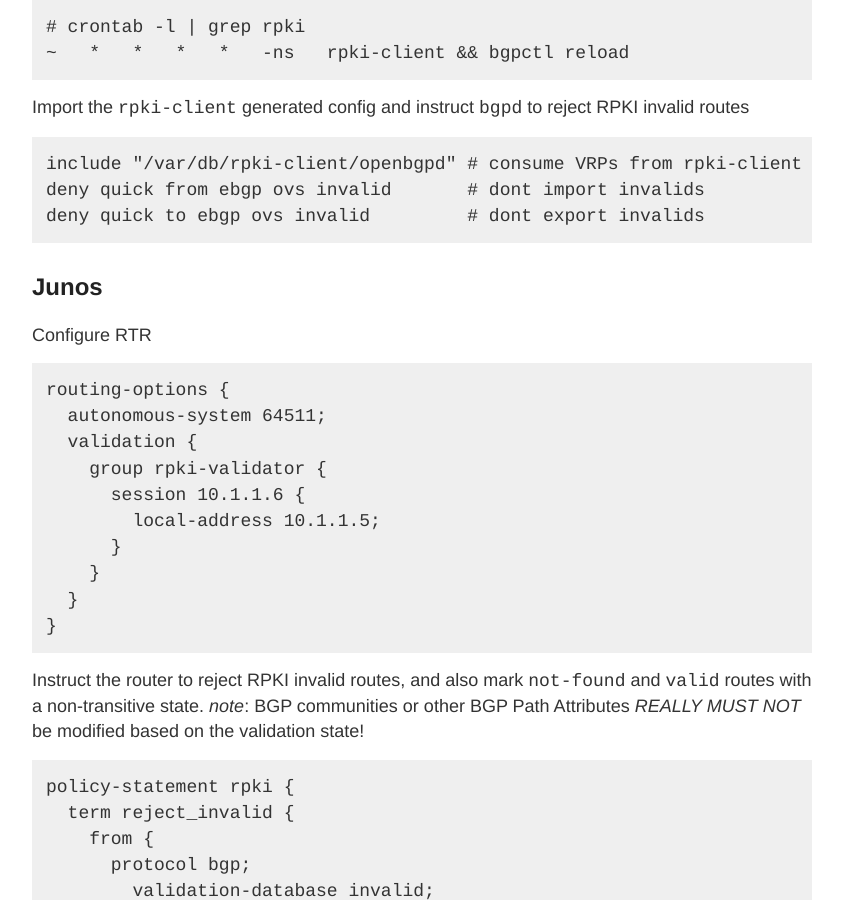
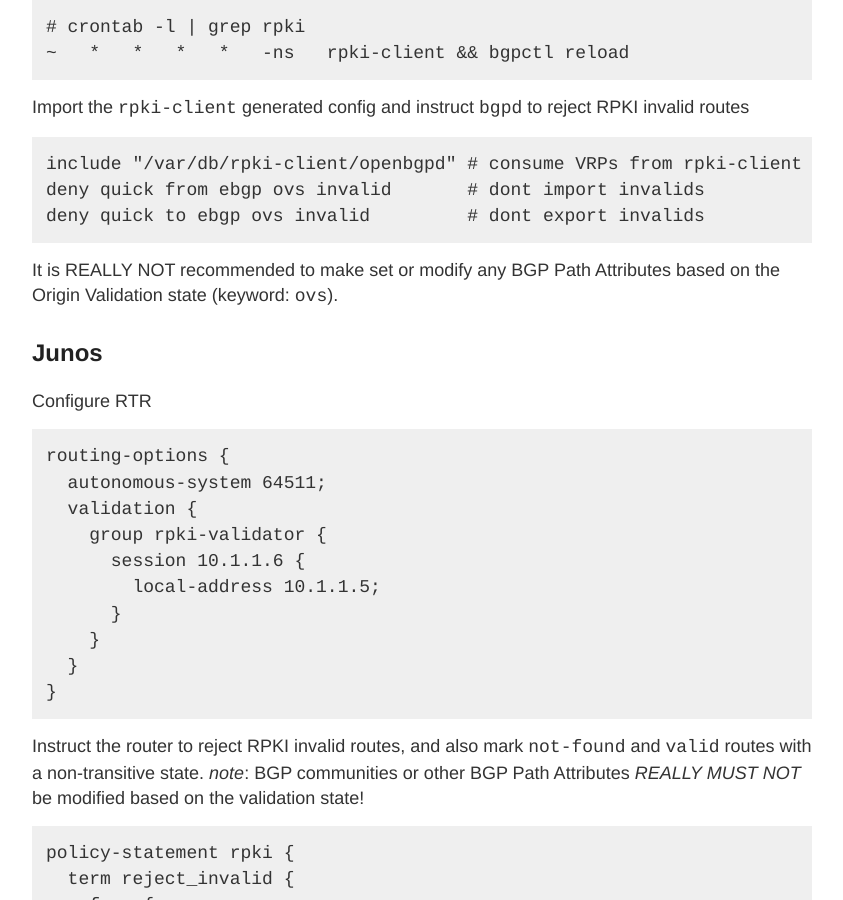
Before and after one commit to NLNOG/bgpfilterguide, a Jekyll site: the page built from guides/reject_invalids.md, in a window 1280 px wide and 900 px high, scrolled down 1063 px. Shown: the whole window, without its empty margins (218-1061 px from the left). Built offline with Jekyll 4.4.1, drawn with Linux system fonts in a browser that asks for light colours; some of the changed text lies outside the part shown.

Commit message:
add notes to bgpd and bird about storing validation state in attributes thanks jayb@

````diff
--- a/guides/reject_invalids.md
+++ b/guides/reject_invalids.md
@@ -41,6 +41,8 @@
 deny quick from ebgp ovs invalid       # dont import invalids
 deny quick to ebgp ovs invalid         # dont export invalids
 ```
+
+It is REALLY NOT recommended to make set or modify any BGP Path Attributes based on the Origin Validation state (keyword: `ovs`).
 
 ## Junos
 
@@ -166,6 +168,9 @@
 
 Define a function which returns `false` when a BGP route is RPKI invalid.
 
+*Note:* REALLY DONT store the validation state inside a `bgp_community` or bgp_large_community` variable.
+It can causes performance issues.
+
 ```
 function check_rpki_rov()
 {
````
